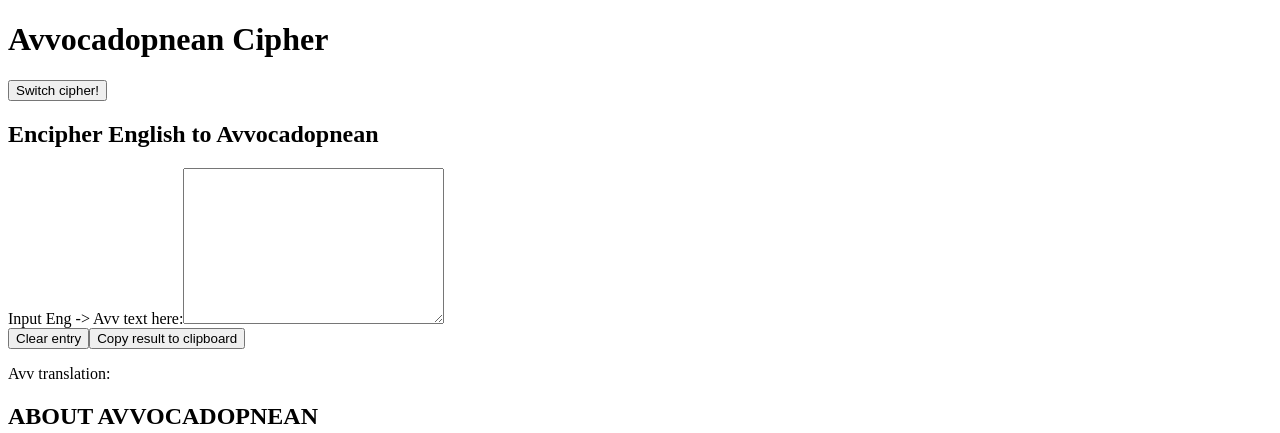
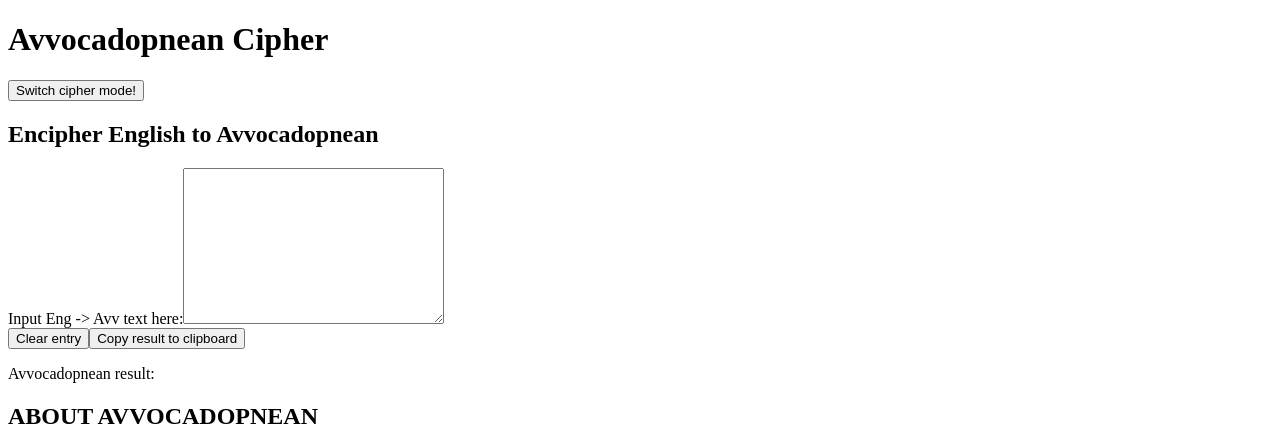
Before and after one commit to meiou9sei/avvocadopneansite, a React (Create React App) app: page / in a window 1280 px wide. Shown: the top 433 px of the page. Built offline with nearby package versions, Linux system fonts and the light colour scheme.

Commit message:
🍱  update text content

```diff
--- a/src/components/AvvToEng.js
+++ b/src/components/AvvToEng.js
@@ -28,7 +28,7 @@ const AvvToEng = ({ savedAvvText, setSavedAvvText }) => {
       ></textarea>
       <CipherControls clearText={setAvvText} copyText={engText} />
 
-      <p>Eng translation:</p>
+      <p>English result:</p>
       <p>{engText}</p>
     </div>
   );
--- a/src/components/Cipher.js
+++ b/src/components/Cipher.js
@@ -17,7 +17,7 @@ export default function Cipher() {
     <section className='cipher'>
       <div className='switch-cipher-mode'>
         <button className='switch-cipher-mode-button' onClick={switchCipher}>
-          Switch cipher!
+          Switch cipher mode!
         </button>
       </div>
       <div className='cipher-wrapper'>
--- a/src/components/EngToAvv.js
+++ b/src/components/EngToAvv.js
@@ -27,7 +27,7 @@ export default function EngToAvv({ savedEngText, setSavedEngText }) {
         onChange={(e) => setEngText(e.target.value)}
       ></textarea>
       <CipherControls clearText={setEngText} copyText={avvText} />
-      <p>Avv translation:</p>
+      <p>Avvocadopnean result:</p>
       <p>{avvText}</p>
     </div>
   );
```
